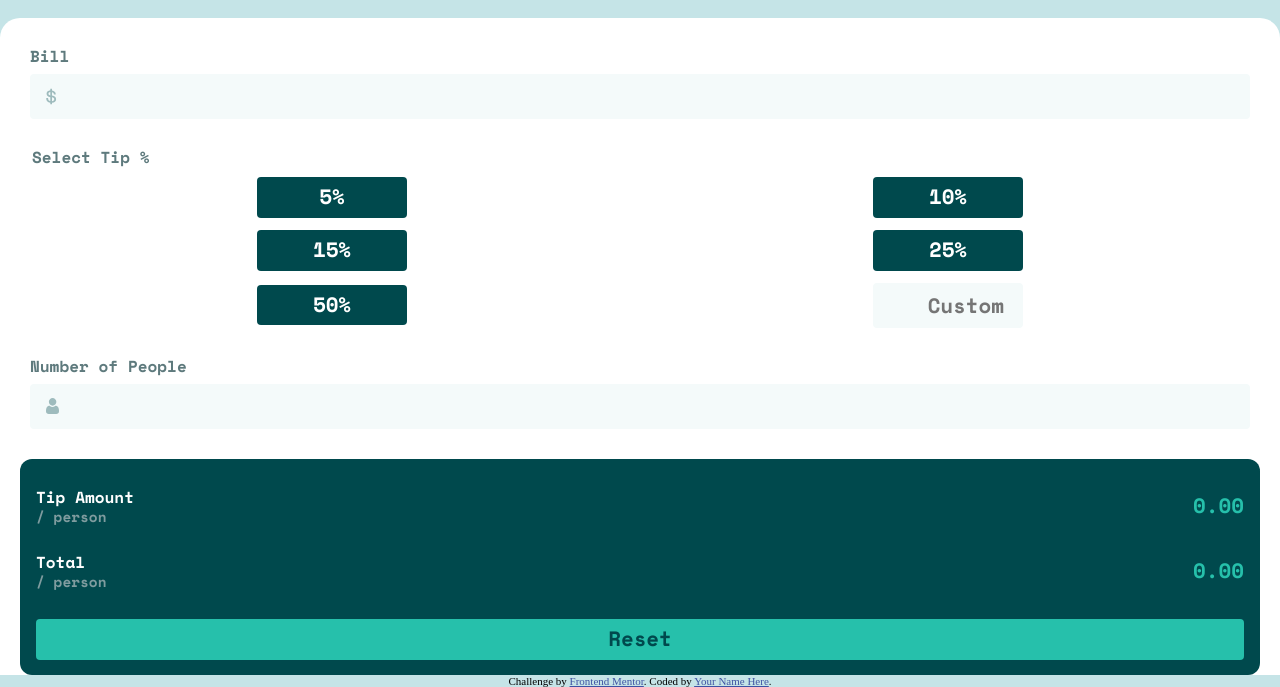
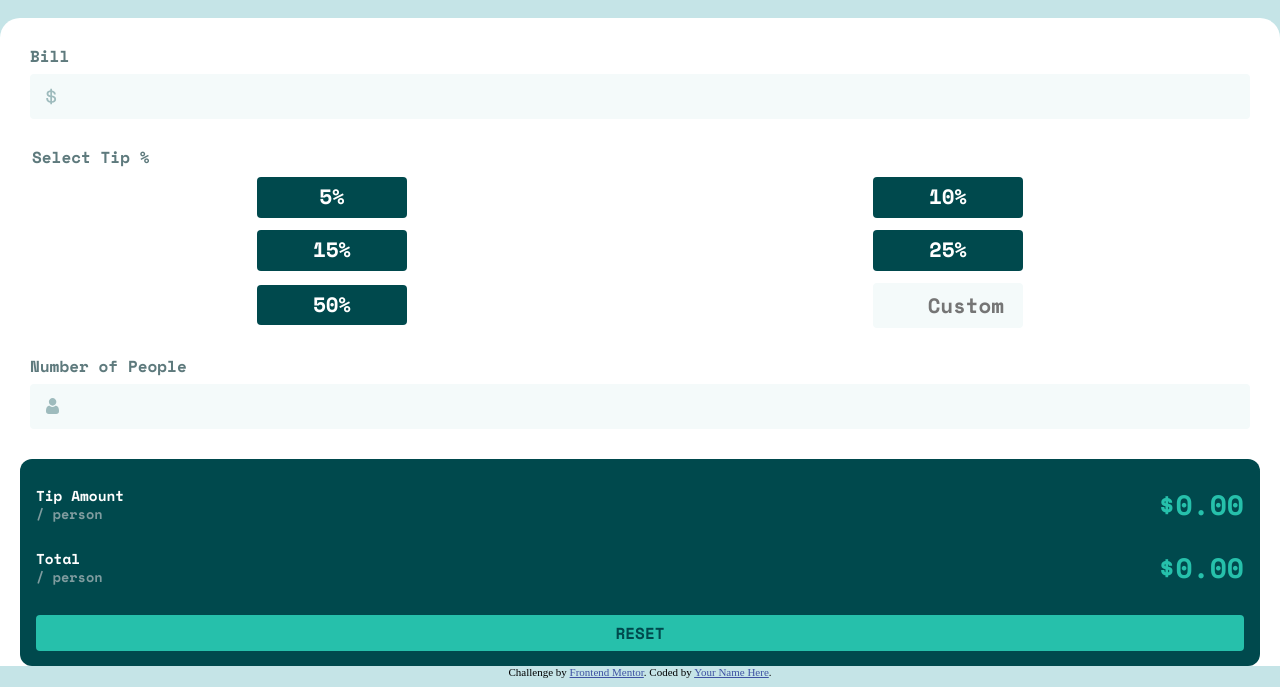
Before and after one commit to joaovictorperes/Tip-Calculator-App, a plain HTML site: page index.html in a window 1280 px wide. Shown: the part 116-803 px from the top of the page. Drawn offline with nearby package versions, Linux system fonts and the light colour scheme.

Commit message:
calculator-upgrade-09-02-22

```diff
--- a/css/main/calculator.css
+++ b/css/main/calculator.css
@@ -70,23 +70,25 @@
   margin-right: 20px;
 }
 
+.result h2 {
+  font-size: 0.9rem;
+}
+
+.result span {
+  display: block;
+  margin-top: 5px;
+  font-size: 0.85rem;
+}
+
+.result p {
+  font-size: 1.75rem;
+}
+
 .amount,
 .total {
   display: flex;
   justify-content: space-between;
   align-items: center;
-}
-
-.amount h2,
-.total h2 {
-  font-size: 1rem;
-}
-
-.amount span,
-.total span {
-  display: block;
-  margin-top: 5px;
-  font-size: 0.9rem;
 }
 
 .amount + .total {
@@ -101,6 +103,9 @@
 
 .button-reset button {
   width: 100%;
+  letter-spacing: normal;
+  text-transform: uppercase;
+  font-size: 1rem;
   border: none;
   border-radius: 4px;
   padding: 10px;
--- a/index.html
+++ b/index.html
@@ -86,14 +86,14 @@
               <h2 class="color-n6 font-b">Tip Amount</h2>
               <span class="color-n3 font-b">/ person</span>
             </div>
-            <p class="color-p1 font-b">0.00</p>
+            <p class="color-p1 font-b">$0.00</p>
           </div>
           <div class="total">
             <div>
               <h2 class="color-n6 font-b">Total</h2>
               <span class="color-n3 font-b">/ person</span>
             </div>
-            <p class="color-p1 font-b">0.00</p>
+            <p class="color-p1 font-b">$0.00</p>
           </div>
           <div class="button-reset">
             <button class="color-n1 font-b">Reset</button>
```
